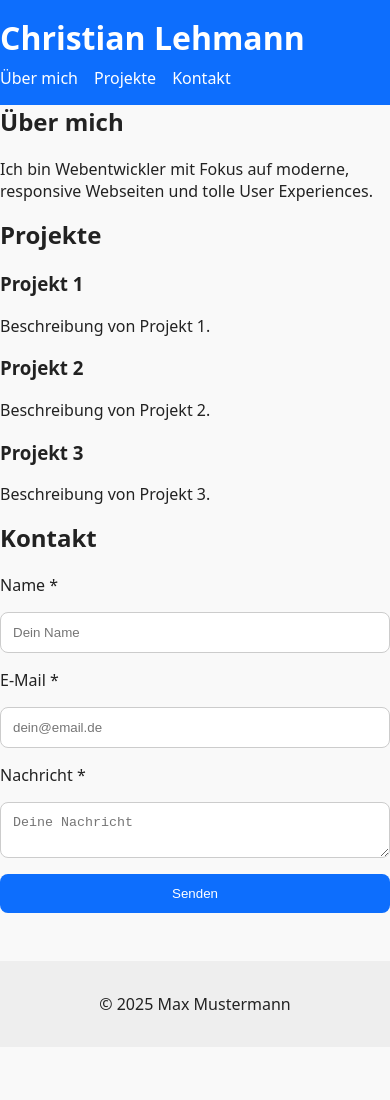
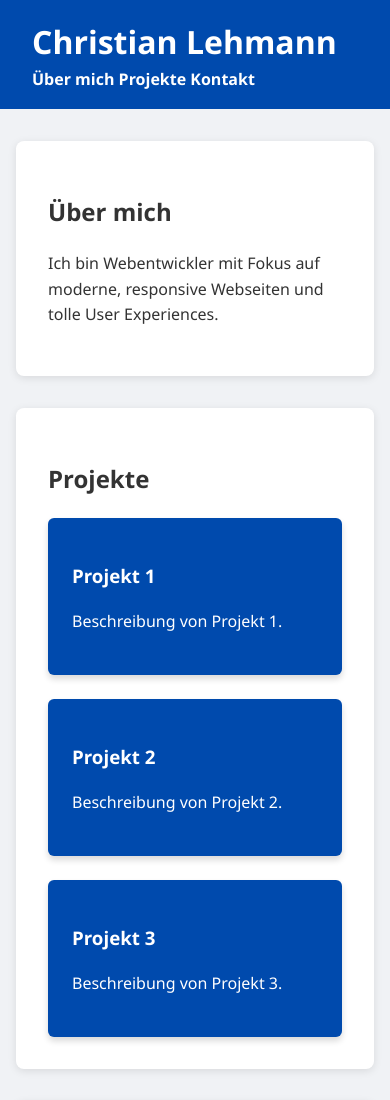
Before and after one commit to ChristianLehmann-Blockchain-dev/portfolio-website, a plain HTML site: page index.html in a window 390 px wide. Shown: the top 1100 px of the page. Before the commit the page ends 1047 px from the top, so only its background shows below. Drawn offline with Linux system fonts and the light colour scheme.

Commit message:
Responsive Design, Animationen und Kontaktformular verbessert

```diff
--- a/style.css
+++ b/style.css
@@ -1,115 +1,173 @@
-:root {
-  --primary: #0d6efd;
-  --background: #f9f9f9;
-  --text: #222;
-  --card: #fff;
+/* Reset & Grundstyles */
+* {
+  box-sizing: border-box;
 }
-body.dark {
-  --background: #121212;
-  --text: #f0f0f0;
-  --card: #1f1f1f;
+
+body {
+  font-family: 'Segoe UI', Tahoma, Geneva, Verdana, sans-serif;
+  margin: 0;
+  background: #f0f2f5;
+  color: #333;
+  line-height: 1.6;
 }
-body {
-  margin: 0;
-  font-family: system-ui, sans-serif;
-  background-color: var(--background);
-  color: var(--text);
-  transition: all 0.3s ease;
+
+header {
+  background: #004aad;
+  color: white;
+  padding: 1rem 2rem;
+  display: flex;
+  justify-content: space-between;
+  align-items: center;
+  flex-wrap: wrap;
 }
-.container {
-  width: 90%;
-  max-width: 1000px;
-  margin: auto;
-  padding: 2rem 0;
-}
-header {
-  background-color: var(--primary);
-  color: white;
-  padding: 1rem 0;
-}
+
 header h1 {
   margin: 0;
 }
-nav {
-  display: flex;
-  align-items: center;
-  gap: 1rem;
-  margin-top: 0.5rem;
-}
+
 nav a {
   color: white;
+  margin-left: 1.5rem;
   text-decoration: none;
+  font-weight: 600;
+  position: relative;
+  transition: color 0.3s ease;
 }
-nav button {
-  margin-left: auto;
-  background: none;
-  border: none;
-  font-size: 1.2rem;
-  cursor: pointer;
-  color: white;
+
+nav a:hover,
+nav a:focus {
+  color: #ffd166;
 }
-h2 {
-  margin-top: 0;
+
+main {
+  max-width: 900px;
+  margin: 2rem auto;
+  padding: 0 1rem;
 }
-.skills {
-  list-style: none;
-  padding: 0;
-  display: flex;
-  gap: 1rem;
-  flex-wrap: wrap;
+
+.section {
+  background: white;
+  padding: 2rem;
+  margin-bottom: 2rem;
+  border-radius: 8px;
+  box-shadow: 0 2px 8px rgb(0 0 0 / 0.1);
 }
-.skills li {
-  background-color: var(--card);
-  padding: 0.5rem 1rem;
-  border-radius: 20px;
-  box-shadow: 0 0 5px rgba(0,0,0,0.1);
-}
-.project-list {
+
+/* Projekte Grid */
+.projects-grid {
   display: grid;
-  grid-template-columns: repeat(auto-fit, minmax(250px, 1fr));
+  grid-template-columns: repeat(auto-fit, minmax(240px, 1fr));
   gap: 1.5rem;
 }
-.project {
-  background: var(--card);
-  padding: 1rem;
-  border-radius: 0.5rem;
-  transition: transform 0.2s ease;
+
+.project-card {
+  background: #004aad;
+  color: white;
+  padding: 1.5rem;
+  border-radius: 6px;
+  box-shadow: 0 4px 6px rgb(0 0 0 / 0.15);
+  transition: transform 0.3s ease;
+  cursor: default;
 }
-.project:hover {
-  transform: translateY(-4px);
+
+.project-card:hover,
+.project-card:focus {
+  transform: translateY(-8px);
+  box-shadow: 0 8px 12px rgb(0 0 0 / 0.25);
 }
-.project a {
-  color: var(--primary);
-  text-decoration: none;
+
+/* Formular */
+form label {
+  display: block;
+  margin-bottom: 0.3rem;
+  font-weight: 600;
 }
-form {
-  display: flex;
-  flex-direction: column;
-  gap: 1rem;
-}
+
 form input,
 form textarea {
-  padding: 0.75rem;
+  width: 100%;
+  padding: 0.6rem;
+  margin-bottom: 1rem;
   border: 1px solid #ccc;
-  border-radius: 8px;
-  background-color: var(--card);
-  color: var(--text);
+  border-radius: 4px;
+  font-size: 1rem;
+  resize: vertical;
+  transition: border-color 0.3s ease;
 }
-form button {
-  background-color: var(--primary);
+
+form input:focus,
+form textarea:focus {
+  border-color: #004aad;
+  outline: none;
+}
+
+button {
+  background: #004aad;
   color: white;
+  padding: 0.7rem 1.5rem;
   border: none;
-  padding: 0.75rem;
-  border-radius: 8px;
+  border-radius: 4px;
+  font-weight: 700;
   cursor: pointer;
+  transition: background 0.3s ease;
 }
+
+button:hover,
+button:focus {
+  background: #ffd166;
+  color: #004aad;
+}
+
+/* Formular Status */
+#form-status {
+  margin-top: 1rem;
+  font-weight: 600;
+}
+
+/* Footer */
 footer {
-  background-color: #eee;
   text-align: center;
-  padding: 1rem 0;
+  padding: 1rem;
+  font-size: 0.9rem;
+  color: #777;
 }
-footer .social a {
-  margin: 0 0.5rem;
-  color: var(--text);
-  font-size: 1.2rem;
+
+/* Animationen */
+@keyframes fadeIn {
+  from { opacity: 0; }
+  to { opacity: 1; }
 }
+
+.animate-fade-in {
+  animation: fadeIn 1.2s ease forwards;
+}
+
+@keyframes slideUp {
+  from { opacity: 0; transform: translateY(20px); }
+  to { opacity: 1; transform: translateY(0); }
+}
+
+.animate-slide-up {
+  animation: slideUp 0.8s ease forwards;
+}
+
+@keyframes zoomIn {
+  from { opacity: 0; transform: scale(0.95); }
+  to { opacity: 1; transform: scale(1); }
+}
+
+.animate-zoom {
+  animation: zoomIn 0.5s ease forwards;
+  animation-delay: 0.2s;
+}
+
+/* Responsive */
+@media (max-width: 600px) {
+  header {
+    flex-direction: column;
+    align-items: flex-start;
+  }
+  nav a {
+    margin: 0.5rem 0 0 0;
+  }
+}
```
